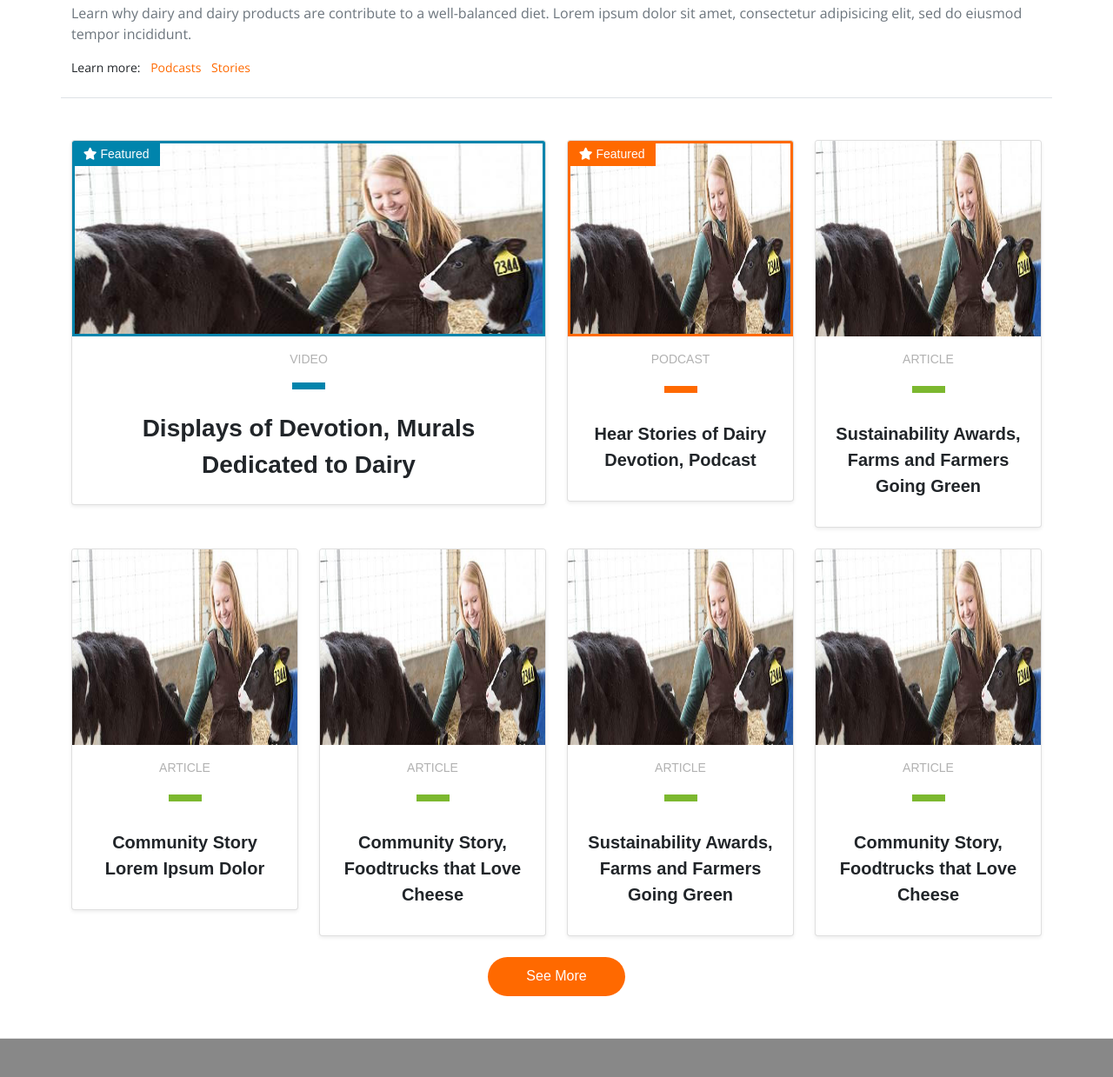
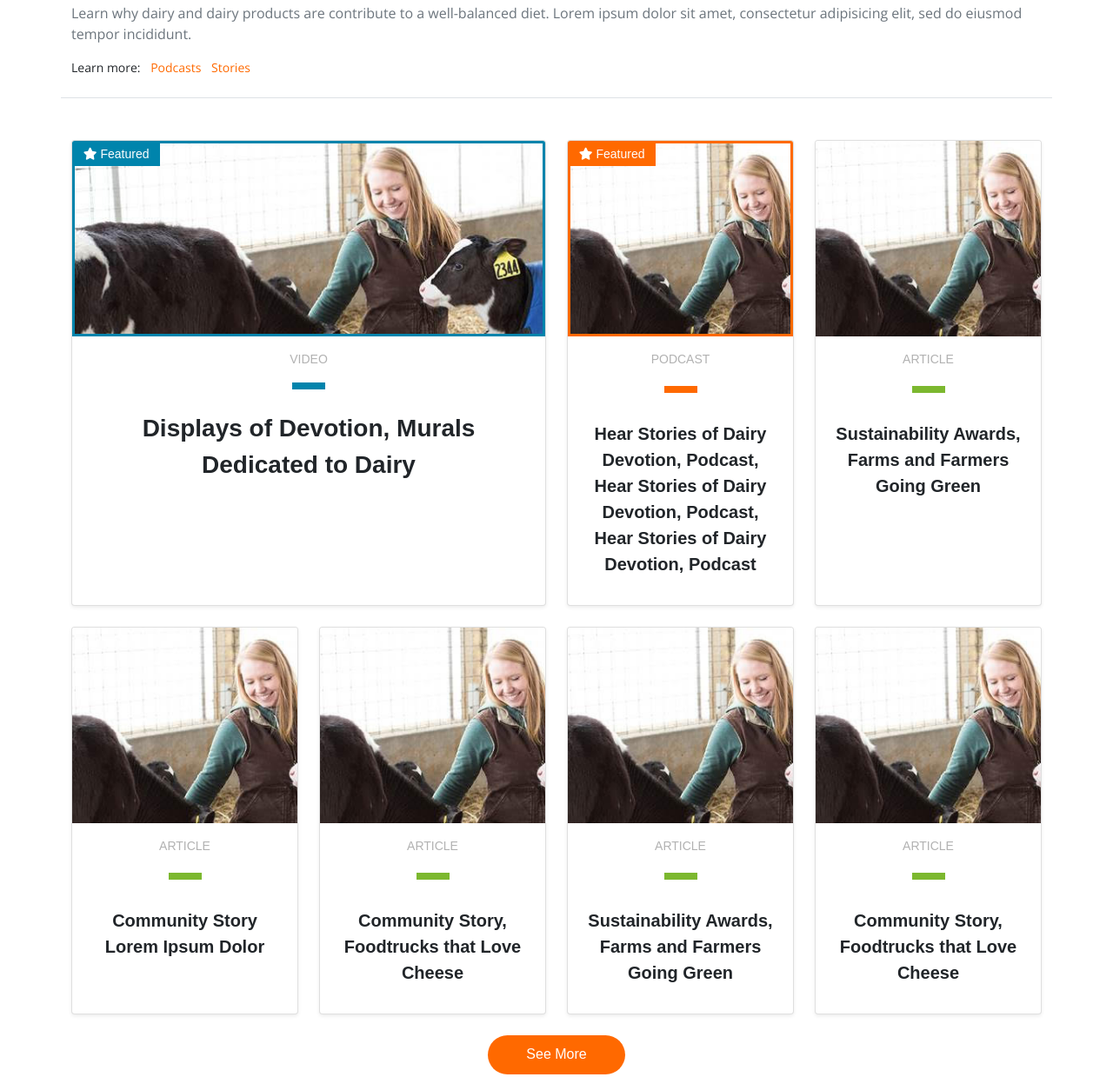
Before and after one commit to thomasbyoung/riseFrontend, a website: page old/index.html in a window 1280 px wide. Shown: the part 273-1512 px from the top of the page at 87% size. Drawn offline with nearby package versions, Linux system fonts and the light colour scheme; a web font is replaced by a local one.

Commit message:
height alignment issue resolved

```diff
--- a/old/index.html
+++ b/old/index.html
@@ -69,9 +69,9 @@
           <div class="container">
 
             <div class="row">
-              <div class="col-md-6">
+              <div class="col-md-6 d-flex align-self-stretch">
                 <div class="card mb-4  shadow-sm">
-                  <img class="card-img-top videoBorder" data-src="assets/assessment_image.jpg" alt="404" style="height: 225px; width: 100%; display: block;" src="assets/assessment_image.jpg" data-holder-rendered="true">
+                  <img class="card-img-top videoBorder cardImagePosition" data-src="assets/assessment_image.jpg" alt="404"  src="assets/assessment_image.jpg" data-holder-rendered="true">
                   <span class="overlay videoColor cardFeature"><i class="fa fa-star"></i> Featured</span>
                   <div class="text-center">
                       <p class="cardType pt-3">Video</p>
@@ -84,9 +84,9 @@
                   </div>
                 </div>
               </div>
-              <div class="col-md-3">
+              <div class="col-md-3 d-flex align-self-stretch">
                 <div class="card mb-4  shadow-sm">
-                  <img class="card-img-top podcastBorder" data-src="assets/assessment_image.jpg" alt="404" style="height: 225px; width: 100%; display: block;" src="assets/assessment_image.jpg" data-holder-rendered="true">
+                  <img class="card-img-top podcastBorder cardImagePosition" data-src="assets/assessment_image.jpg" alt="404" src="assets/assessment_image.jpg" data-holder-rendered="true">
                   <span class="overlay podcastColor cardFeature"><i class="fa fa-star"></i> Featured</span>
                   <div class="text-center">
                       <p class="cardType pt-3">Podcast</p>
@@ -94,14 +94,14 @@
                         <div class="underline orange py-1"></div>
                       </div>
                       <div class="d-flex justify-content-center my-3">
-                        <p class="card-text cardTitle p-3">Hear Stories of Dairy Devotion, Podcast</p>
+                        <p class="card-text cardTitle p-3">Hear Stories of Dairy Devotion, Podcast, Hear Stories of Dairy Devotion, Podcast, Hear Stories of Dairy Devotion, Podcast</p>
                       </div>
                   </div>
                 </div>
               </div>
-              <div class="col-md-3">
+              <div class="col-md-3 d-flex align-self-stretch">
                 <div class="card mb-4  shadow-sm">
-                  <img class="card-img-top" data-src="assets/assessment_image.jpg" alt="404" style="height: 225px; width: 100%; display: block;" src="assets/assessment_image.jpg" data-holder-rendered="true">
+                  <img class="card-img-top cardImagePosition" data-src="assets/assessment_image.jpg" alt="404" src="assets/assessment_image.jpg" data-holder-rendered="true">
                   <div class="text-center">
                       <p class="cardType pt-3">Article</p>
                       <div class="d-flex justify-content-center pt-1">
@@ -114,9 +114,9 @@
                 </div>
               </div>
 
-              <div class="col-md-3">
+              <div class="col-md-3 d-flex align-self-stretch">
                 <div class="card mb-4  shadow-sm">
-                  <img class="card-img-top" data-src="assets/assessment_image.jpg" alt="404" style="height: 225px; width: 100%; display: block;" src="assets/assessment_image.jpg" data-holder-rendered="true">
+                  <img class="card-img-top cardImagePosition" data-src="assets/assessment_image.jpg" alt="404" src="assets/assessment_image.jpg" data-holder-rendered="true">
                   <div class="text-center">
                       <p class="cardType pt-3">Article</p>
                       <div class="d-flex justify-content-center pt-1">
@@ -128,9 +128,9 @@
                   </div>
                 </div>
               </div>
-              <div class="col-md-3">
+              <div class="col-md-3 d-flex align-self-stretch">
                 <div class="card mb-4  shadow-sm">
-                  <img class="card-img-top" data-src="assets/assessment_image.jpg" alt="404" style="height: 225px; width: 100%; display: block;" src="assets/assessment_image.jpg" data-holder-rendered="true">
+                  <img class="card-img-top cardImagePosition" data-src="assets/assessment_image.jpg" alt="404" src="assets/assessment_image.jpg" data-holder-rendered="true">
                   <div class="text-center">
                       <p class="cardType pt-3">Article</p>
                       <div class="d-flex justify-content-center pt-1">
@@ -144,7 +144,7 @@
               </div>
               <div class="col-md-3">
                 <div class="card mb-4  shadow-sm">
-                  <img class="card-img-top" data-src="assets/assessment_image.jpg" alt="404" style="height: 225px; width: 100%; display: block;" src="assets/assessment_image.jpg" data-holder-rendered="true">
+                  <img class="card-img-top cardImagePosition" data-src="assets/assessment_image.jpg" alt="404" src="assets/assessment_image.jpg" data-holder-rendered="true">
                   <div class="text-center">
                       <p class="cardType pt-3">Article</p>
                       <div class="d-flex justify-content-center pt-1">
@@ -156,9 +156,9 @@
                   </div>
                 </div>
               </div>
-              <div class="col-md-3">
+              <div class="col-md-3 d-flex align-self-stretch">
                 <div class="card mb-4  shadow-sm">
-                  <img class="card-img-top" data-src="assets/assessment_image.jpg" alt="404" style="height: 225px; width: 100%; display: block;" src="assets/assessment_image.jpg" data-holder-rendered="true">
+                  <img class="card-img-top cardImagePosition"  data-src="assets/assessment_image.jpg" alt="404" src="assets/assessment_image.jpg" data-holder-rendered="true">
                   <div class="text-center">
                       <p class="cardType pt-3">Article</p>
                       <div class="d-flex justify-content-center pt-1">
--- a/old/style.css
+++ b/old/style.css
@@ -72,6 +72,13 @@ form-query {
 .links a {
   color: #ff6900;
   text-decoration: none;
+}
+
+.cardImagePosition {
+  height: 225px;
+  width: 100%;
+  display: block;
+  object-fit: cover;
 }
 
 .underline {
```
Also changed, not shown: old/script.js (added), 2 other files.
